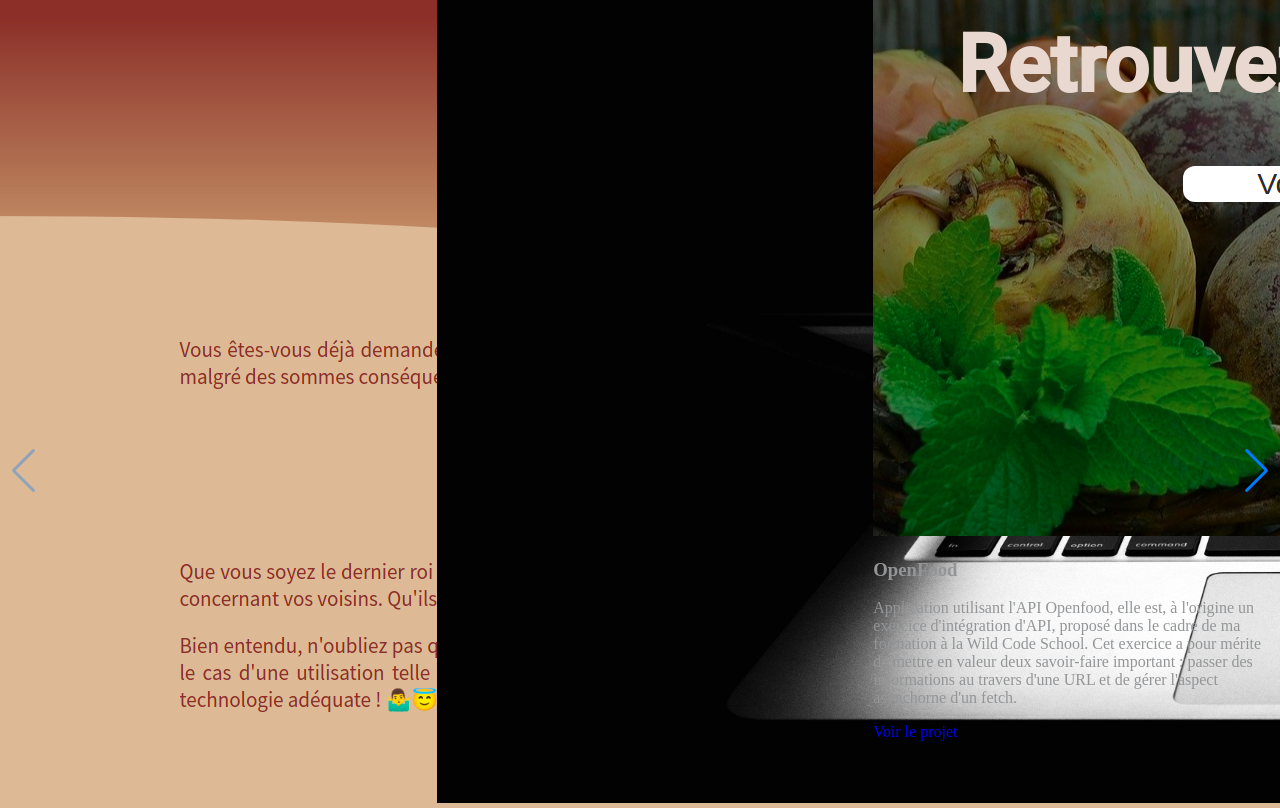
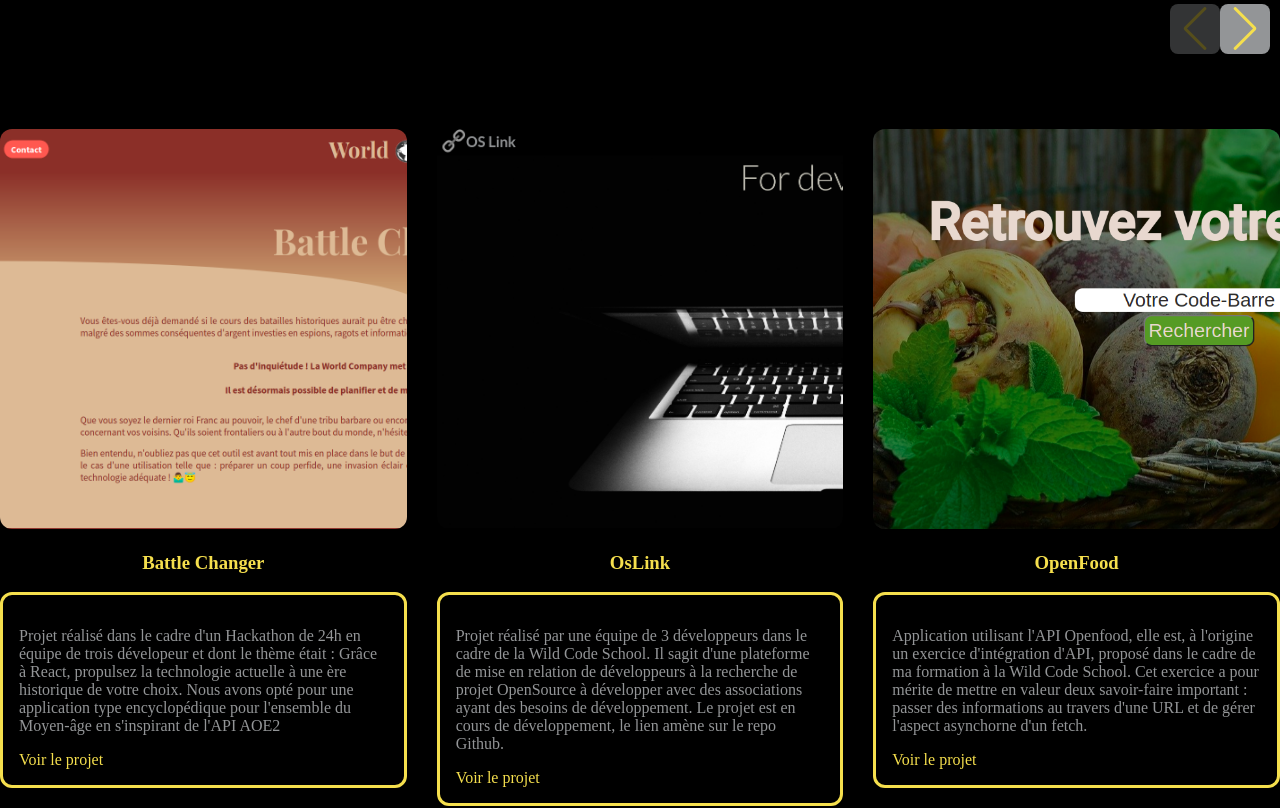
Before and after one commit to MaximeKirch/osLink, a React (Create React App) app: page /asso in a window 1280 px wide. Shown: the part 3340-4148 px from the top of the page. Built offline with nearby package versions, Linux system fonts and the light colour scheme; no server answers.

Commit message:
un peu de styme dans le slider

```diff
--- a/src/App.css
+++ b/src/App.css
@@ -1451,6 +1451,89 @@ i{
   width: 100px;
 }
 
+/* -------------------------------------------------------------------------------------------------- */
+
+/* 17. Slider Component*/
+
+.project-img {
+  width:100%;
+  height: 400px;
+  overflow: hidden;
+  border-radius: 12px;
+  display: inline-block;
+}
+
+.project-item img {
+  height: 100%;
+}
+
+.project-title {
+  text-align: center;
+  color: var(--illuminating);
+}
+
+.project-infos {
+  margin-top: 1rem;
+  padding: 1rem;
+  border: 3px solid var(--illuminating);
+  border-radius: 12px;
+  color: var(--primary-light);
+}
+
+.project-infos a {
+  text-decoration:none;
+  color: var(--illuminating);
+  transition: all .2s ease-in-out;
+}
+
+.project-infos a:hover {
+  color: var(--ultimate-Gray);
+  cursor: pointer;
+}
+
+.projects-items {
+  display: flex;
+  gap: 3rem;
+  margin-top: 5rem;
+  margin-bottom: 5rem;
+}
+
+.swiper-container {
+  padding-top: 8rem !important;
+  max-width: 100% !important;
+}
+
+.swiper-button-prev, .swiper-button-next{
+  position:absolute;
+  height: 50px !important;
+  width: 50px !important;
+  background-color: var(--ultimate-Gray) !important;
+  z-index:10 !important;
+  right: 60px !important;
+  left: auto !important;
+  top:0 !important;
+  transform: translateY(50%) !important;
+  color: var(--illuminating) !important;
+  border-radius: 8px !important;
+}
+
+.swiper-button-next{
+  right: 10px !important;
+}
+
+@media (max-width: 768px) {
+  .projec-items{
+    flex-direction: column;
+    max-width:400px;
+    margin: 0 auto;
+    margin-top: 7rem;
+    gap: 5rem;
+  }
+
+  .project-itemImg{
+    width: 100%;
+  }
+}
 
 
 /* -------------------------------------------------------------------------------------------------- */
```
